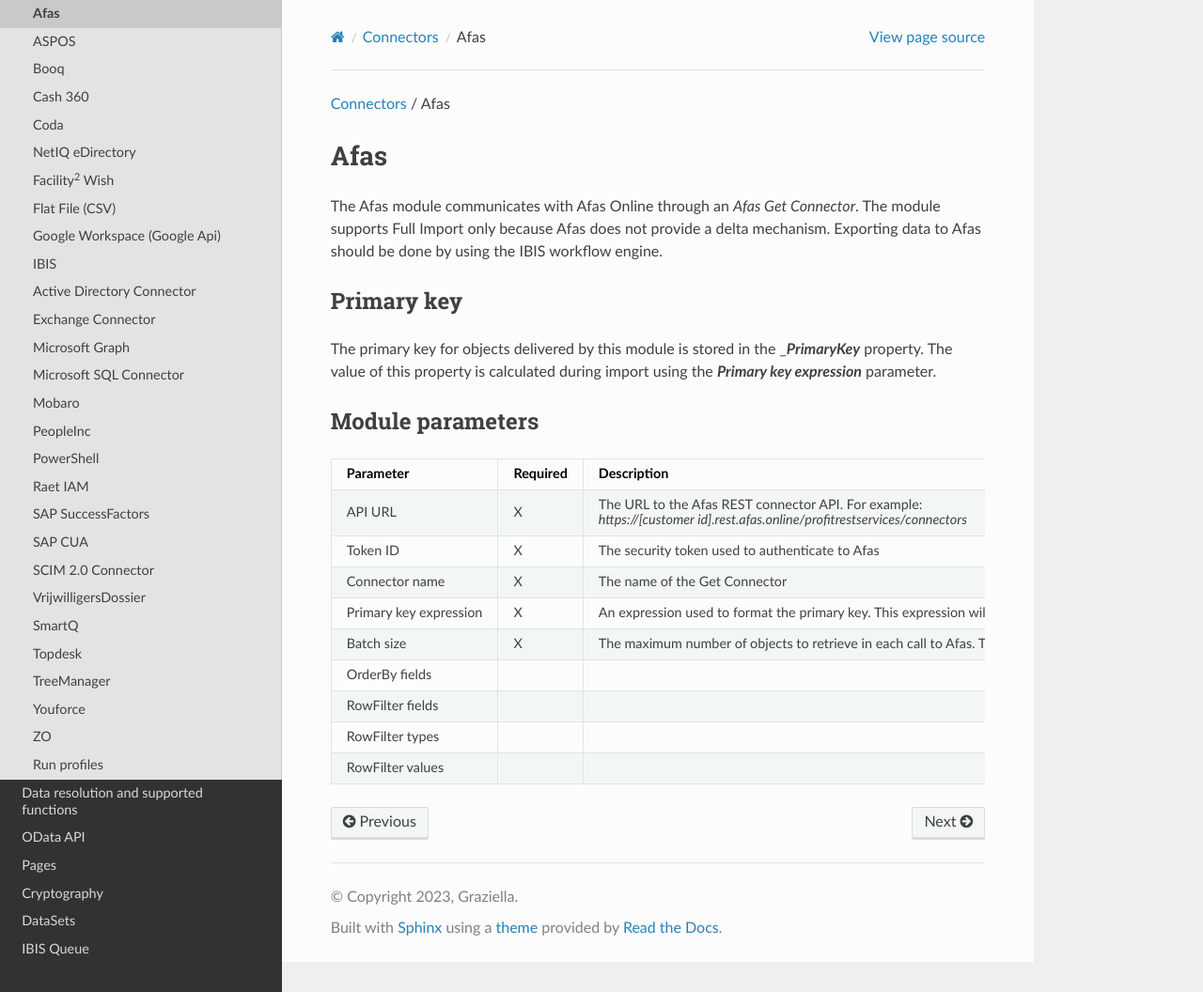
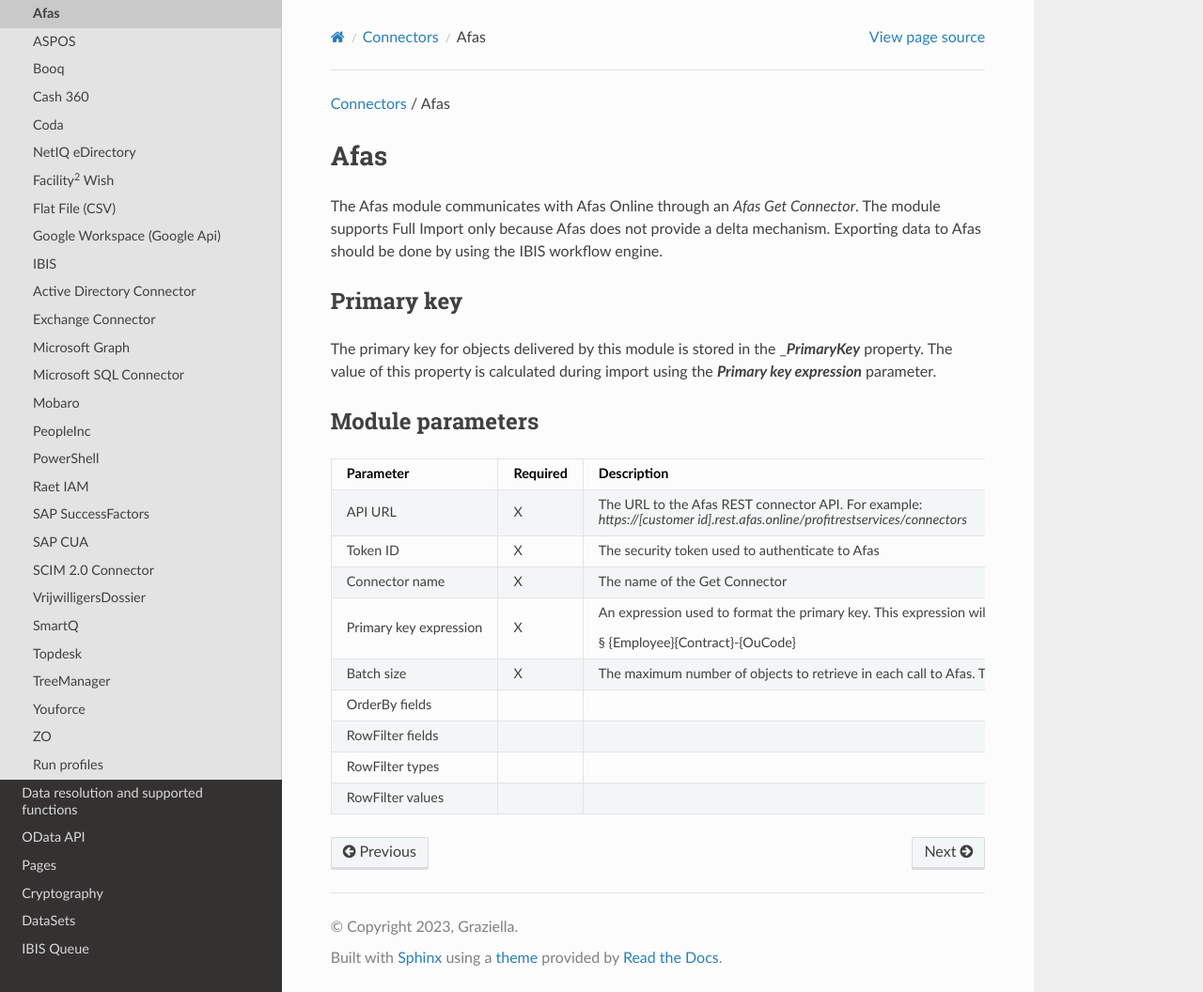
Before and after one commit to Raoulorlando/rtd-tutorial, a Sphinx documentation site: the page built from docs/source/Documentatie/Connector_Afas.md, in a window 1280 px wide and 1056 px high. Shown: the whole window at 94% size. Built offline with Sphinx 7.4.7 and the Read the Docs theme 2.0.0, drawn with Linux system fonts in a browser that asks for light colours; pages that are not in the unit, such as notebooks, are missing from menus.

```diff
--- a/docs/source/Documentatie/Connector_Afas.md
+++ b/docs/source/Documentatie/Connector_Afas.md
@@ -21,7 +21,7 @@ during import using the ***Primary key expression*** parameter.
 |         API URL        |     X    |                 The URL to the Afas REST connector API. For example:<br>   _https://[customer id].rest.afas.online/profitrestservices/connectors_                 |
 |        Token ID        |     X    |                                                           The security token used to authenticate to Afas                                                           |
 |     Connector name     |     X    |                                                                    The name of the Get Connector                                                                    |
-| Primary key expression |     X    | An expression used to format the primary key. This expression will be translated by the dynamic lookup module. For example:   \\\n\\\n     §   {Employee}{Contract}-{OuCode} |
+| Primary key expression |     X    | An expression used to format the primary key. This expression will be translated by the dynamic lookup module. For example:   <br><br>     §   {Employee}{Contract}-{OuCode} |
 |       Batch size       |     X    |                                          The maximum number of objects to retrieve in each call to Afas. The default is 20.                                         |
 |     OrderBy fields     |          |                                                                                                                                                                     |
 |    RowFilter fields    |          |                                                                                                                                                                     |
```
